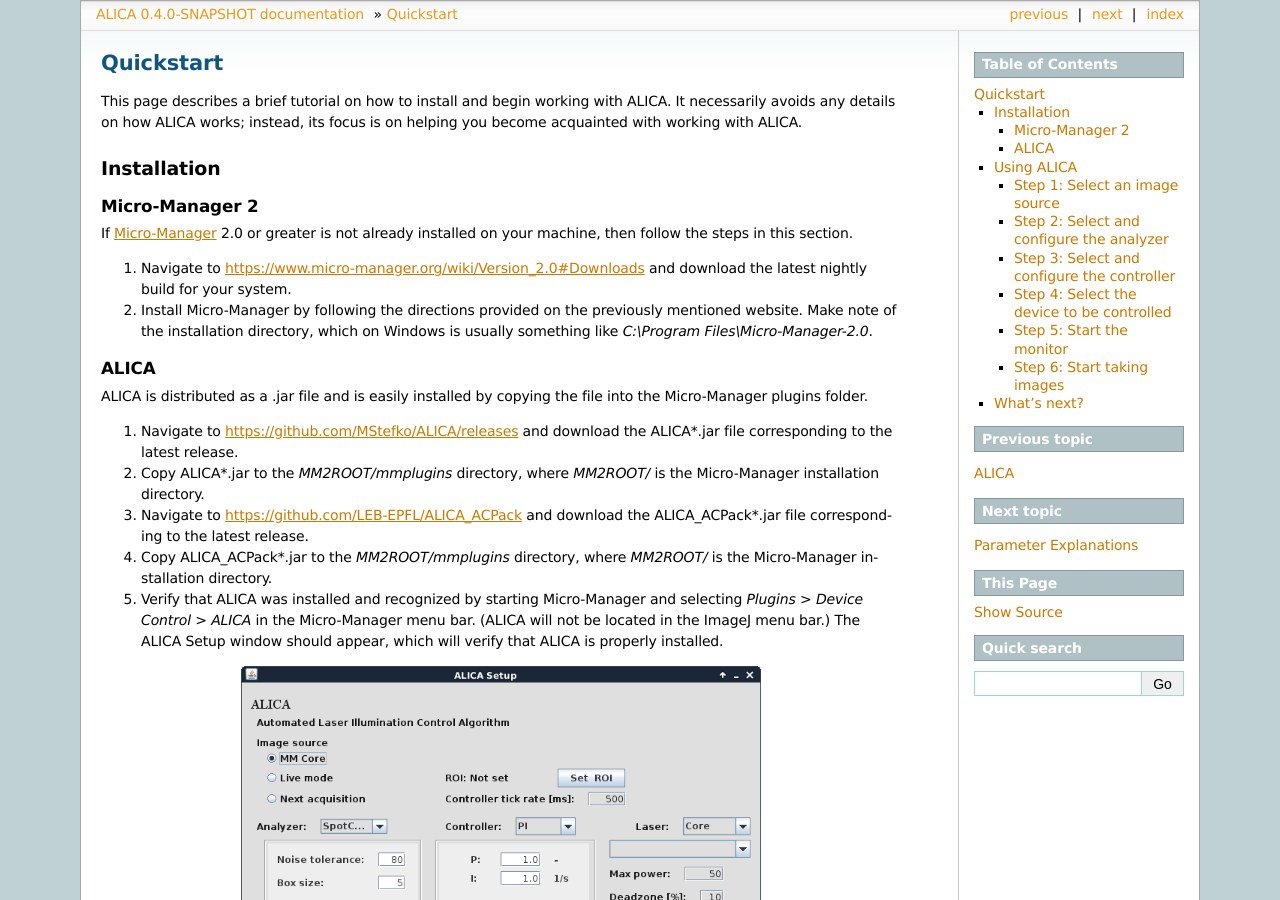
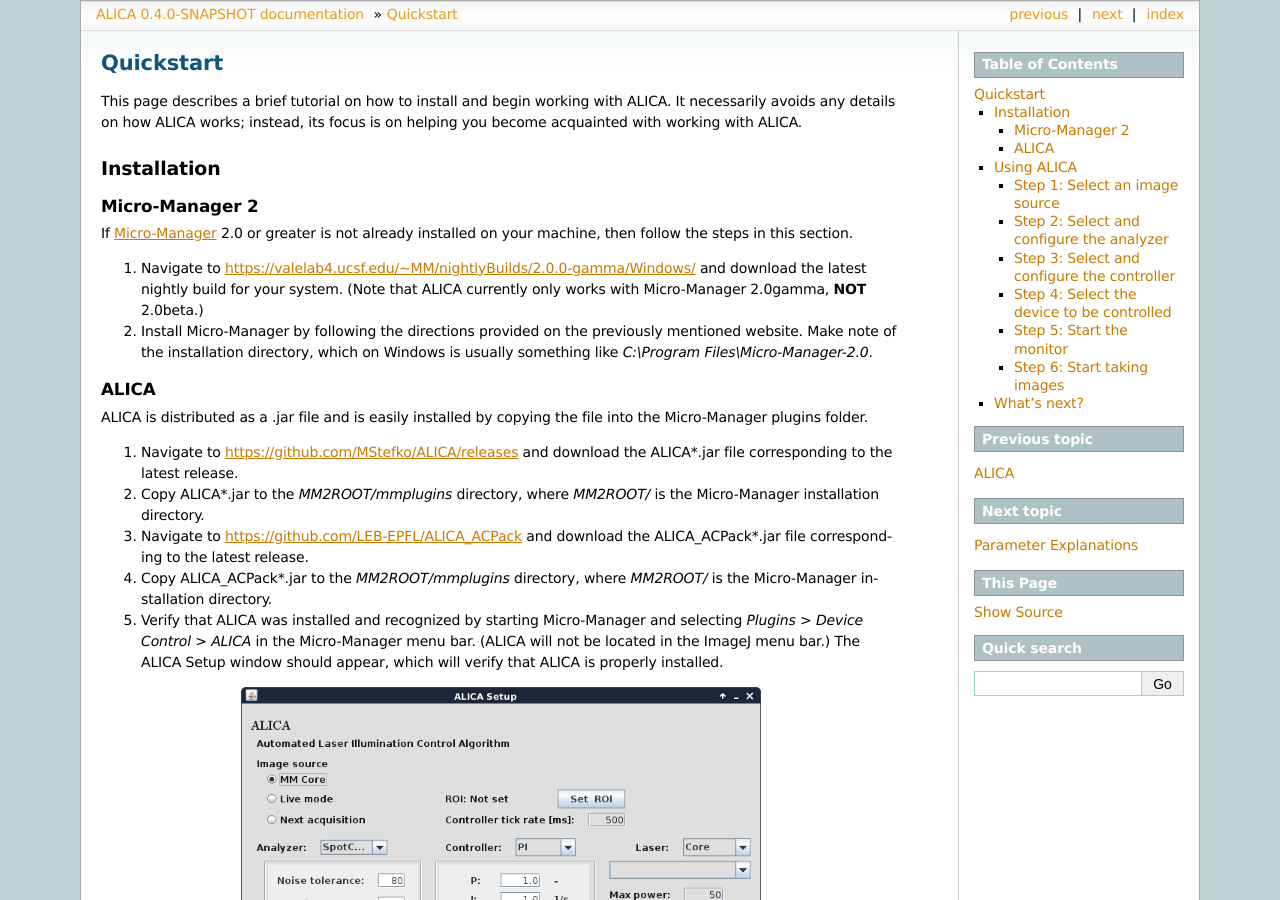
Before and after one commit to LEB-EPFL/ALICA, a Sphinx documentation site: the page built from docs/source/quickstart.rst, in a window 1280 px wide and 900 px high. Built offline with Sphinx 7.4.7, drawn with Linux system fonts in a browser that asks for light colours; pages that are not in the unit, such as notebooks, are missing from menus.

Commit message:
Updated documentation to relect dependence on MM2.0gamma.

```diff
--- a/docs/source/quickstart.rst
+++ b/docs/source/quickstart.rst
@@ -16,8 +16,10 @@
 machine, then follow the steps in this section.
 
 1. Navigate to
-   https://www.micro-manager.org/wiki/Version_2.0#Downloads and
-   download the latest nightly build for your system.
+   https://valelab4.ucsf.edu/~MM/nightlyBuilds/2.0.0-gamma/Windows/
+   and download the latest nightly build for your system. (Note that
+   ALICA currently only works with Micro-Manager 2.0gamma, **NOT**
+   2.0beta.)
 2. Install Micro-Manager by following the directions provided on the
    previously mentioned website. Make note of the installation
    directory, which on Windows is usually something like *C:\\Program
```
Also changed, not shown: CHANGELOG.md (+15 -10 lines), README.md (+6 -2 lines).
